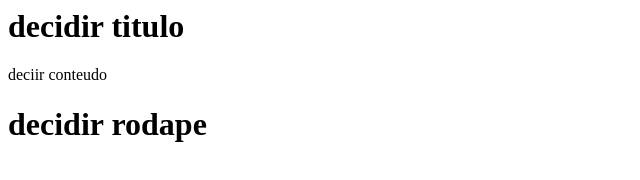
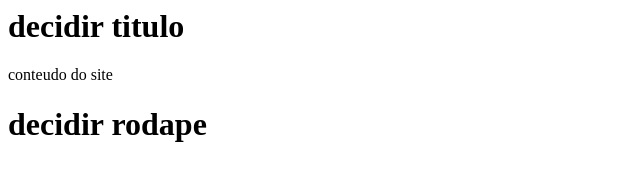
Before and after one commit to Joaze/projeto-git, a plain HTML site: page proposta_1.html in a window 1280 px wide. Shown: the full height of the page, 0-640 px from the left. Drawn offline with Linux system fonts and the light colour scheme.

Commit message:
conteudo do site

```diff
--- a/proposta_1.html
+++ b/proposta_1.html
@@ -4,7 +4,7 @@
 </head>
 <body>
 <h1> decidir titulo </h1>
-<div> deciir conteudo </div>
+<div> conteudo do site </div>
 <h1> decidir rodape</h1>
 </body>
 </html>
```
